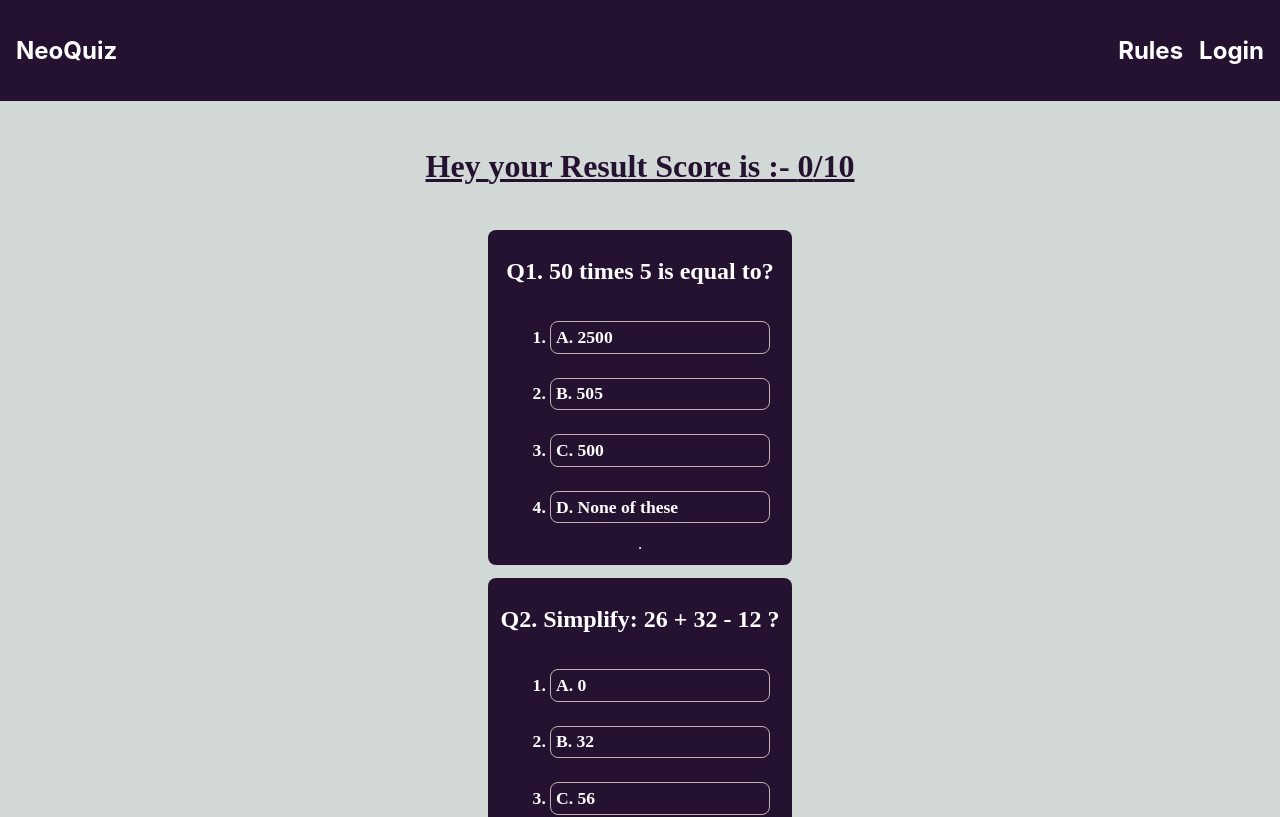
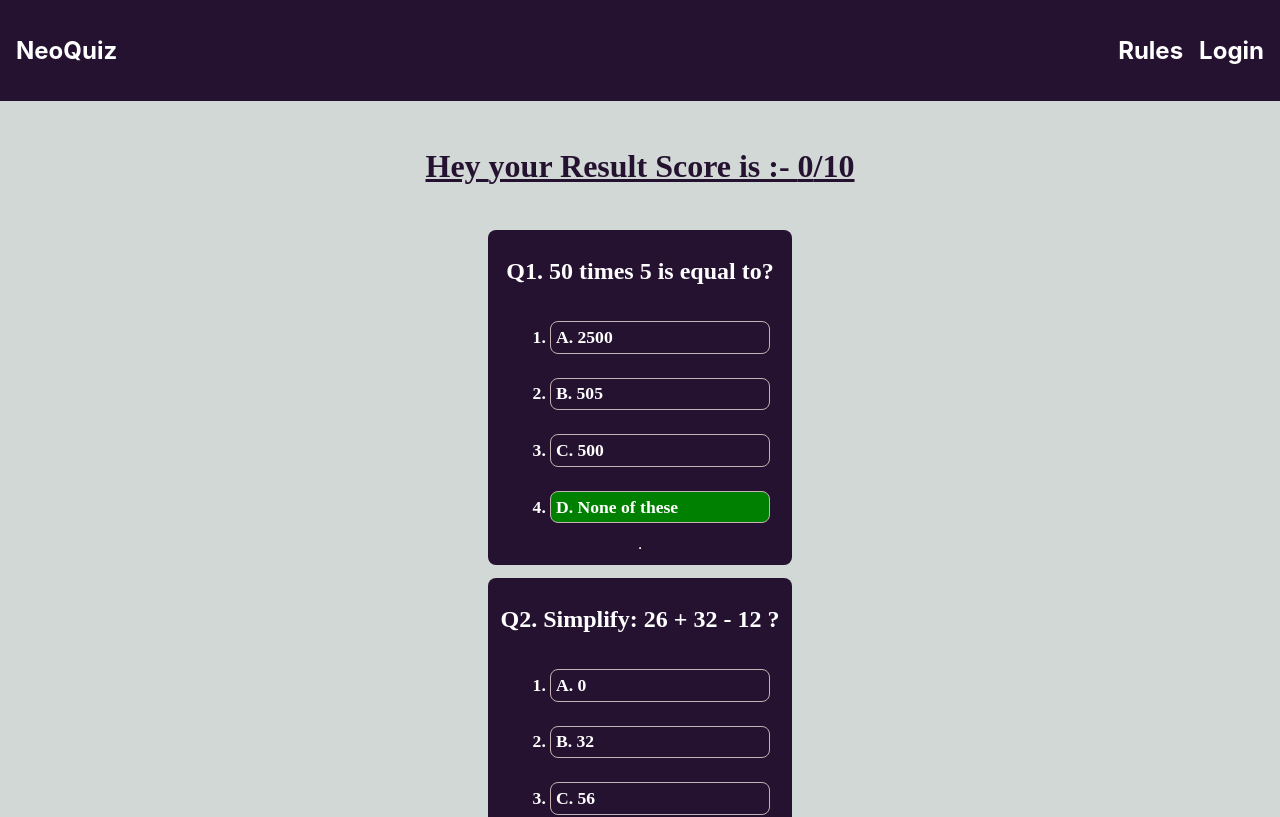
Before and after one commit to nikk422/neo-quiz, a React (Create React App) app: page /result in a window 1280 px wide. Shown: the top 817 px of the page. Built offline with nearby package versions, Linux system fonts and the light colour scheme; a web font is replaced by a local one.

Commit message:
result color added

```diff
--- a/src/pages./Result/Result.jsx
+++ b/src/pages./Result/Result.jsx
@@ -12,8 +12,8 @@ const Result = () => {
           <div className="ques">
             <h2>{que.Ques}</h2>
             <ol className="questions-child">
-              {que.option.map((opt) => (
-                <li className="mcq-ans" id={que.ans===opt ? "bg-color" : ""}>{opt}</li>
+              {que.option.map((opt,index) => (
+                <li className="mcq-ans" id={que.ans===index ? "bg-color" : ""}>{opt}</li>
               ))}
             </ol>
             <hr />
```
